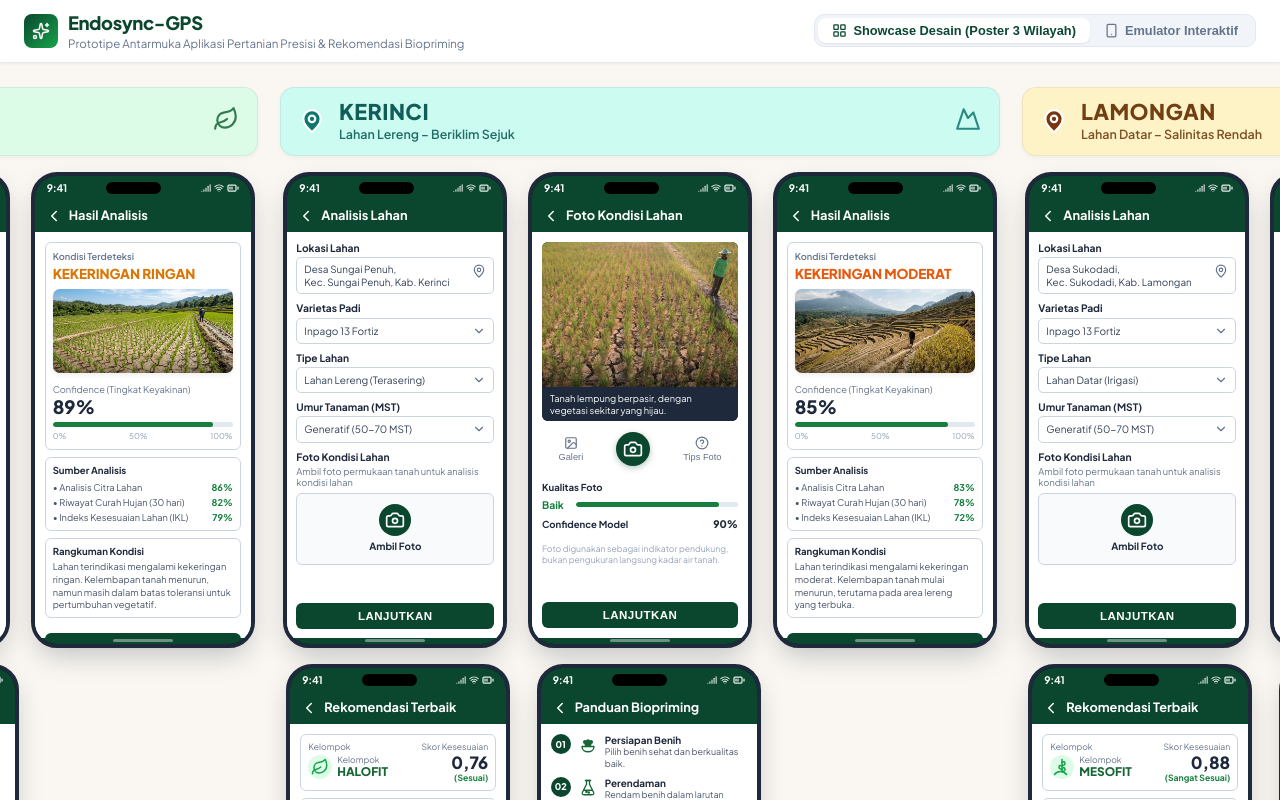
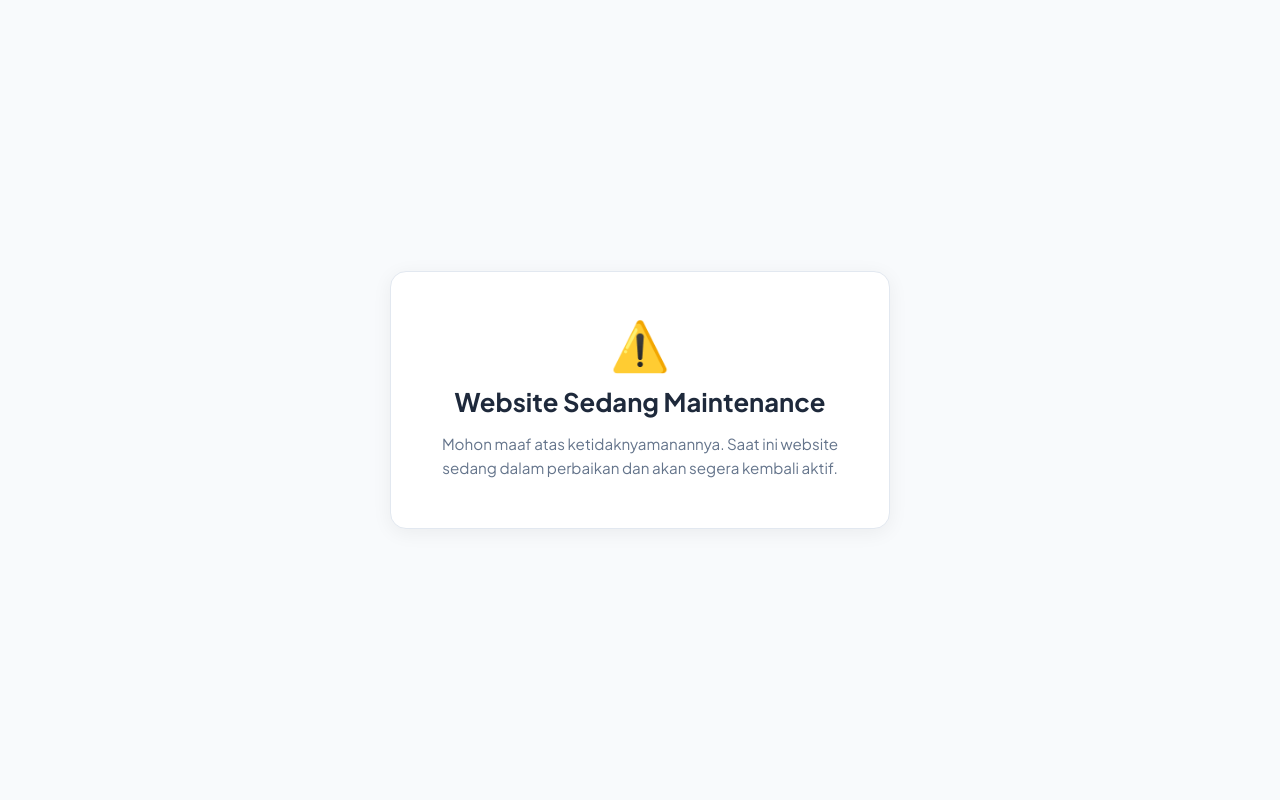
Before and after one commit to musahabibullah17-droid/BiochitinRoof, a React (Vite) app: page / in a window 1280 px wide. Shown: the top 800 px of the page. Built offline with nearby package versions, Linux system fonts and the light colour scheme.

Commit message:
feat: tambahkan tampilan maintenance mode layar penuh

```diff
--- a/src/App.jsx
+++ b/src/App.jsx
@@ -2,9 +2,13 @@ import React, { useState } from 'react';
 import { REGIONS_DATA } from './data/regionsData';
 import { PosterShowcaseView } from './components/PosterShowcaseView';
 import { InteractivePhoneView } from './components/InteractivePhoneView';
-import { LayoutGrid, Smartphone, Sparkles, MapPin } from 'lucide-react';
+import { MaintenanceNotice } from './components/MaintenanceNotice';
+import { LayoutGrid, Smartphone, Sparkles } from 'lucide-react';
 
 export default function App() {
+  // Set ke false jika masa perbaikan sudah selesai untuk menampilkan kembali website
+  const isMaintenanceMode = true;
+
   const [viewMode, setViewMode] = useState('poster'); // 'poster' | 'emulator'
   const [activeRegionId, setActiveRegionId] = useState('jember');
 
@@ -14,6 +18,11 @@ export default function App() {
     setActiveRegionId(regionId);
     setViewMode('emulator');
   };
+
+  // Selama perbaikan, hanya tampilkan notifikasi maintenance
+  if (isMaintenanceMode) {
+    return <MaintenanceNotice />;
+  }
 
   return (
     <div className="app-master-container">
--- /dev/null
+++ b/src/components/MaintenanceNotice.css
@@ -0,0 +1,42 @@
+.simple-maintenance-container {
+  min-height: 100vh;
+  width: 100vw;
+  display: flex;
+  align-items: center;
+  justify-content: center;
+  background-color: #f8fafc;
+  font-family: 'Plus Jakarta Sans', -apple-system, BlinkMacSystemFont, 'Segoe UI', Roboto, sans-serif;
+  padding: 24px;
+  box-sizing: border-box;
+}
+
+.simple-maintenance-box {
+  background: #ffffff;
+  border: 1px solid #e2e8f0;
+  border-radius: 16px;
+  padding: 48px 36px;
+  max-width: 500px;
+  width: 100%;
+  text-align: center;
+  box-shadow: 0 4px 20px rgba(0, 0, 0, 0.06);
+}
+
+.maintenance-icon {
+  font-size: 3rem;
+  margin-bottom: 16px;
+  line-height: 1;
+}
+
+.simple-maintenance-title {
+  font-size: 1.6rem;
+  font-weight: 700;
+  color: #1e293b;
+  margin-bottom: 12px;
+}
+
+.simple-maintenance-text {
+  font-size: 0.95rem;
+  color: #64748b;
+  line-height: 1.6;
+  margin: 0;
+}
--- /dev/null
+++ b/src/components/MaintenanceNotice.jsx
@@ -0,0 +1,16 @@
+import React from 'react';
+import './MaintenanceNotice.css';
+
+export function MaintenanceNotice() {
+  return (
+    <div className="simple-maintenance-container">
+      <div className="simple-maintenance-box">
+        <div className="maintenance-icon">⚠️</div>
+        <h1 className="simple-maintenance-title">Website Sedang Maintenance</h1>
+        <p className="simple-maintenance-text">
+          Mohon maaf atas ketidaknyamanannya. Saat ini website sedang dalam perbaikan dan akan segera kembali aktif.
+        </p>
+      </div>
+    </div>
+  );
+}
```
